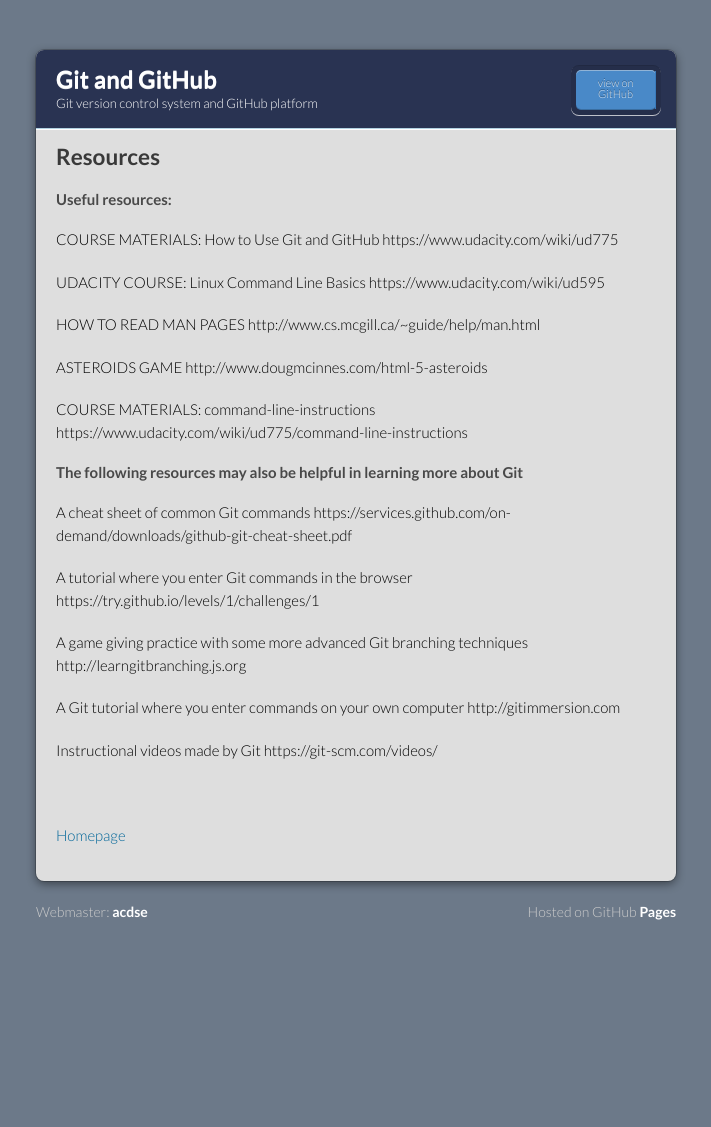
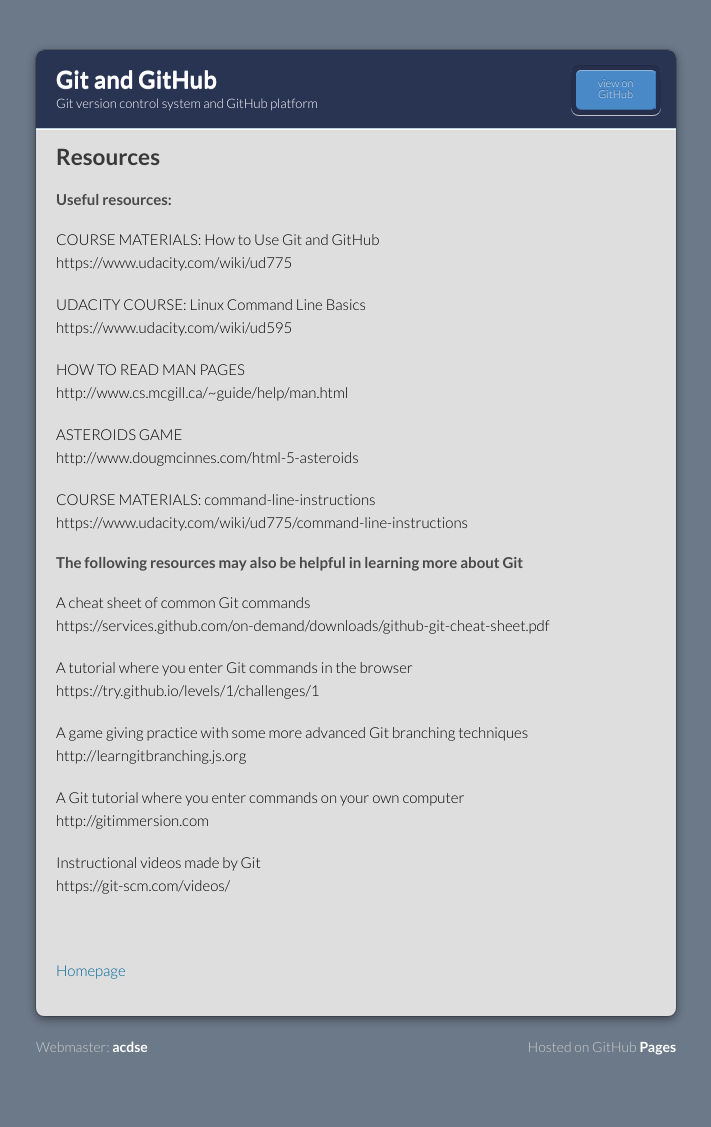
Before and after one commit to acdse/ud775, a Jekyll site: the page built from pages/resources.md, in a window 1280 px wide. Shown: the whole page, without its empty margins (284-995 px from the left). Built offline with Jekyll 4.4.1, drawn with Linux system fonts in a browser that asks for light colours; our own code applies the rules of GitHub Pages for plain Markdown files; before the commit the page ends 992 px from its top, so only the background shows below that.

```diff
--- a/pages/resources.md
+++ b/pages/resources.md
@@ -6,36 +6,36 @@ layout: default
 
 #### Useful resources:
 
-COURSE MATERIALS: How to Use Git and GitHub
+COURSE MATERIALS: How to Use Git and GitHub <br />
 https://www.udacity.com/wiki/ud775
 
-UDACITY COURSE: Linux Command Line Basics
+UDACITY COURSE: Linux Command Line Basics <br />
 https://www.udacity.com/wiki/ud595
 
-HOW TO READ MAN PAGES
+HOW TO READ MAN PAGES <br />
 http://www.cs.mcgill.ca/~guide/help/man.html
 
-ASTEROIDS GAME
+ASTEROIDS GAME <br />
 http://www.dougmcinnes.com/html-5-asteroids
 
-COURSE MATERIALS: command-line-instructions
+COURSE MATERIALS: command-line-instructions <br />
 https://www.udacity.com/wiki/ud775/command-line-instructions
 
 #### The following resources may also be helpful in learning more about Git
 
-A cheat sheet of common Git commands
+A cheat sheet of common Git commands <br />
 https://services.github.com/on-demand/downloads/github-git-cheat-sheet.pdf
 
-A tutorial where you enter Git commands in the browser
+A tutorial where you enter Git commands in the browser <br />
 https://try.github.io/levels/1/challenges/1
 
-A game giving practice with some more advanced Git branching techniques
+A game giving practice with some more advanced Git branching techniques <br />
 http://learngitbranching.js.org
 
-A Git tutorial where you enter commands on your own computer
+A Git tutorial where you enter commands on your own computer <br />
 http://gitimmersion.com
 
-Instructional videos made by Git
+Instructional videos made by Git <br />
 https://git-scm.com/videos/
 
 <br />
```
